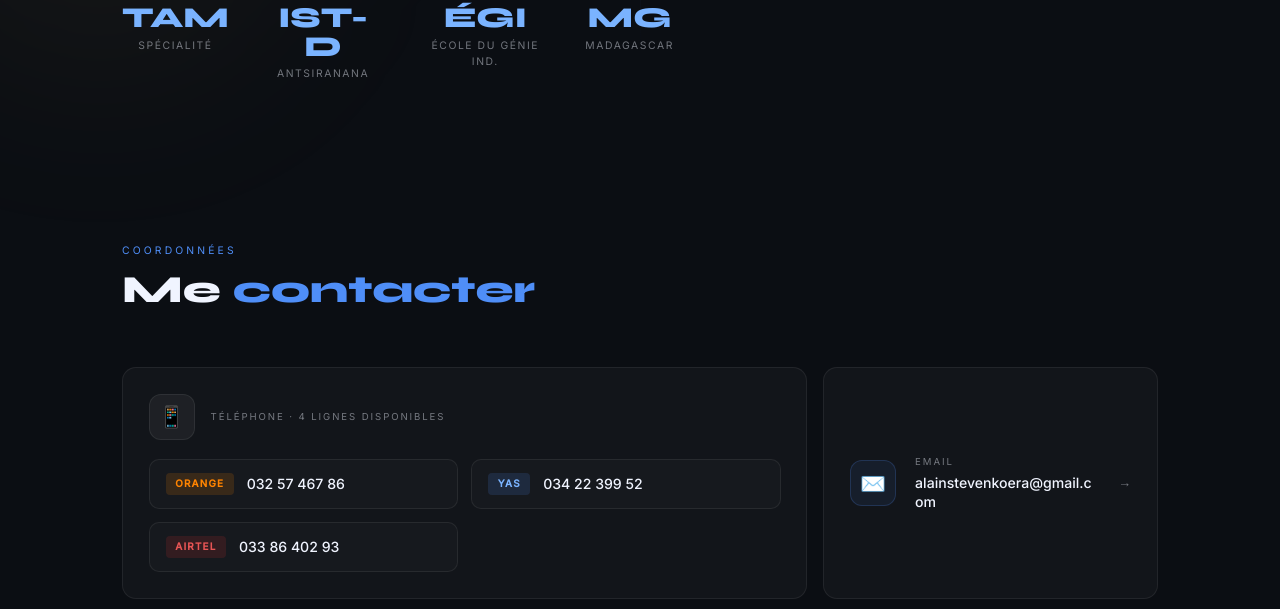
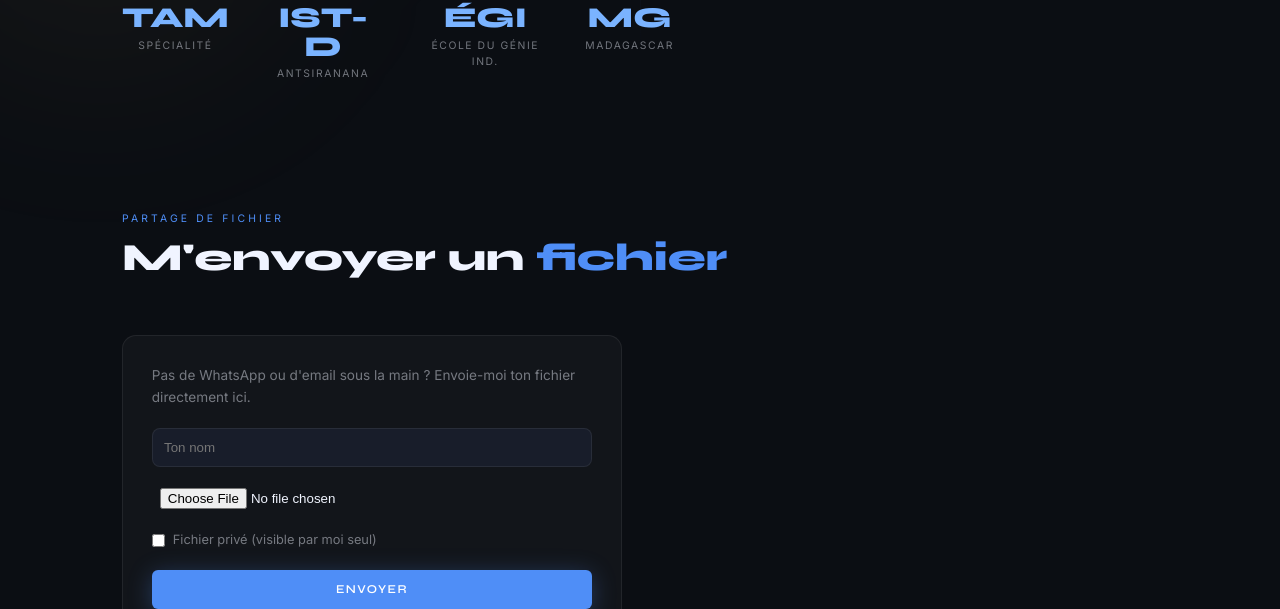
Before and after one commit to stevendexter32/Steven, a plain HTML site: page index.html in a window 1280 px wide. Shown: the part 827-1436 px from the top of the page. Drawn offline with Linux system fonts and the light colour scheme.

Commit message:
Update index.html

```diff
--- a/index.html
+++ b/index.html
@@ -706,6 +706,27 @@
 
   </section>
 
+  <!-- ══════════════ UPLOAD ══════════════ -->
+  <section id="upload" style="padding:4rem 0;">
+    <div class="section-header reveal">
+      <span class="section-eyebrow">Partage de fichier</span>
+      <h2 class="section-title">M'envoyer un <span>fichier</span></h2>
+    </div>
+    <div style="background:var(--card-bg); border:1px solid var(--border); border-radius:14px; padding:1.8rem; max-width:500px;">
+      <p style="font-size:.85rem; color:var(--muted); margin-bottom:1.2rem;">
+        Pas de WhatsApp ou d'email sous la main ? Envoie-moi ton fichier directement ici.
+      </p>
+      <input type="text" id="uploaderName" placeholder="Ton nom" style="width:100%; padding:.7rem; margin-bottom:.8rem; border-radius:8px; border:1px solid var(--border); background:var(--bg3); color:var(--white);">
+      <input type="file" id="fileInput" style="width:100%; padding:.5rem; margin-bottom:.8rem; color:var(--white);">
+      <label style="display:flex; align-items:center; gap:.5rem; font-size:.8rem; color:var(--muted); margin-bottom:1.2rem;">
+        <input type="checkbox" id="privateCheck">
+        Fichier privé (visible par moi seul)
+      </label>
+      <button onclick="uploadFile()" class="btn btn-blue" style="width:100%; justify-content:center;">Envoyer</button>
+      <p id="uploadStatus" style="font-size:.8rem; margin-top:.8rem; color:var(--accent2);"></p>
+    </div>
+  </section>
+
   <!-- ══════════════ CONTACT ══════════════ -->
   <section id="contact">
     <div class="section-header reveal">
```
